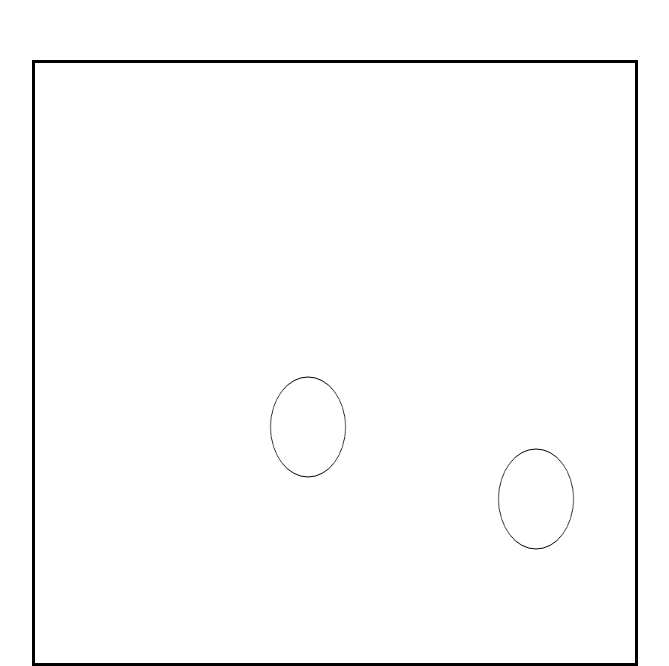
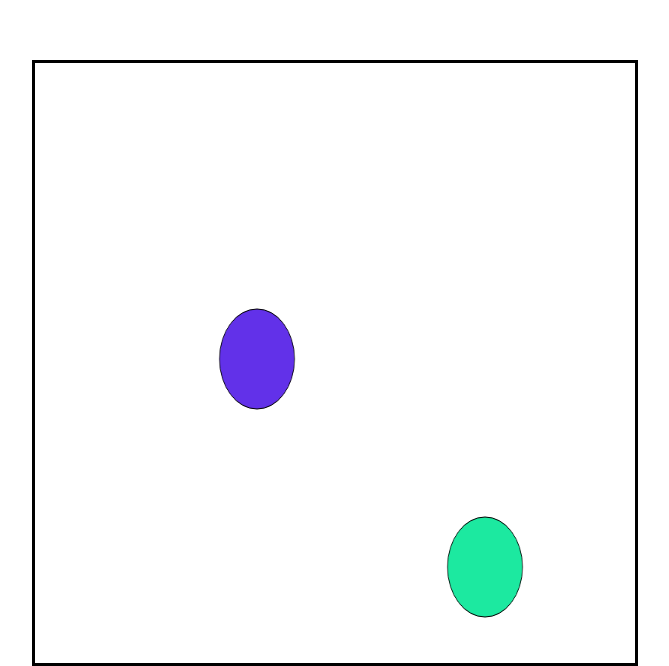
Before and after one commit to snufkinwa/hexwood-hunt, a plain HTML site: page collison_detection.html in a window 1280 px wide. Shown: the part 340-1006 px from the top of the page, without its empty margins (608-1277 px from the left). Drawn offline with Linux system fonts and the light colour scheme.

Commit message:
Clean Branch, circles change color collide

```diff
--- a/collison_detection.html
+++ b/collison_detection.html
@@ -14,12 +14,23 @@
         const canvas = document.getElementById('canvas1');
         const ctx = canvas.getContext('2d');
 
-        const circle1 = { x: 100, y: 100, radius: 50, dx: 2, dy: 2 };
-        const circle2 = { x: 300, y: 300, radius: 50, dx: -2, dy: -2 };
+        const circle1 = { x: 100, y: 100, radius: 50, dx: 2, dy: 2, color: 'blue' };
+        const circle2 = { x: 300, y: 300, radius: 50, dx: -2, dy: -2, color: 'red' };
+
+        function getRandomColor() {
+            const letters = '0123456789ABCDEF';
+            let color = '#';
+            for (let i = 0; i < 6; i++) {
+                color += letters[Math.floor(Math.random() * 16)];
+            }
+            return color;
+        }
 
         function drawCircle(circle) {
             ctx.beginPath();
             ctx.arc(circle.x, circle.y, circle.radius, 0, Math.PI * 2);
+            ctx.fillStyle = circle.color;
+            ctx.fill();
             ctx.stroke();
         }
 
@@ -49,10 +60,8 @@
 
             // Check for collision between circles
             if (isColliding(circle1, circle2)) {
-                circle1.dx *= -1;
-                circle1.dy *= -1;
-                circle2.dx *= -1;
-                circle2.dy *= -1;
+                circle1.color = getRandomColor();
+                circle2.color = getRandomColor();
             }
 
             draw();
@@ -66,7 +75,5 @@
 
         setInterval(update, 20);
     </script>
-
-
 </body>
 </html>
```
